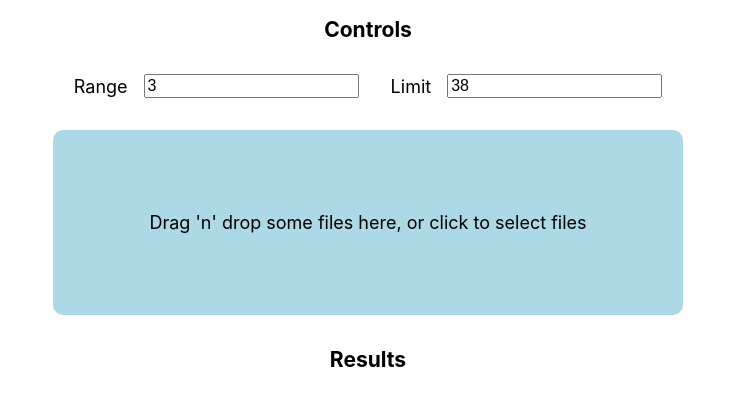
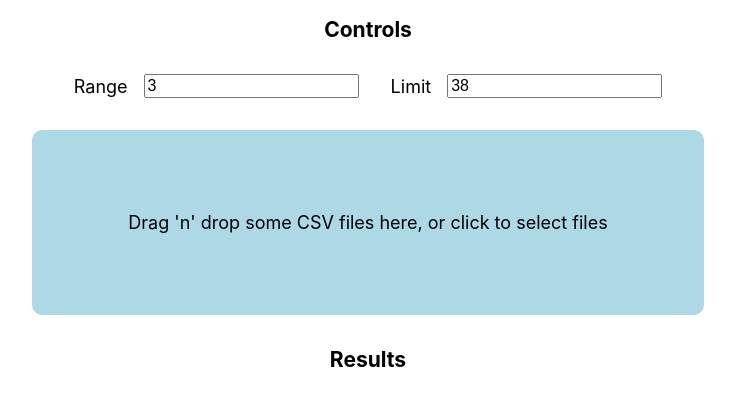
Before and after one commit to tichopad/brigita, a React (Create React App) app: page / in a window 1280 px wide. Shown: the top 406 px of the page, without its empty margins (273-1008 px from the left). Built offline with nearby package versions, Linux system fonts and the light colour scheme.

Commit message:
Fixed text

```diff
--- a/src/App.js
+++ b/src/App.js
@@ -50,7 +50,11 @@
       </div>
       <div className="App-dropzone" {...getRootProps()}>
         <input {...getInputProps()} />
-        {isDragActive ? <p>Drop the files here ...</p> : <p>Drag 'n' drop some files here, or click to select files</p>}
+        {isDragActive ? (
+          <p>Drop the files here ...</p>
+        ) : (
+          <p>Drag 'n' drop some CSV files here, or click to select files</p>
+        )}
       </div>
       <h3>Results</h3>
       <div className="App-results">
```
